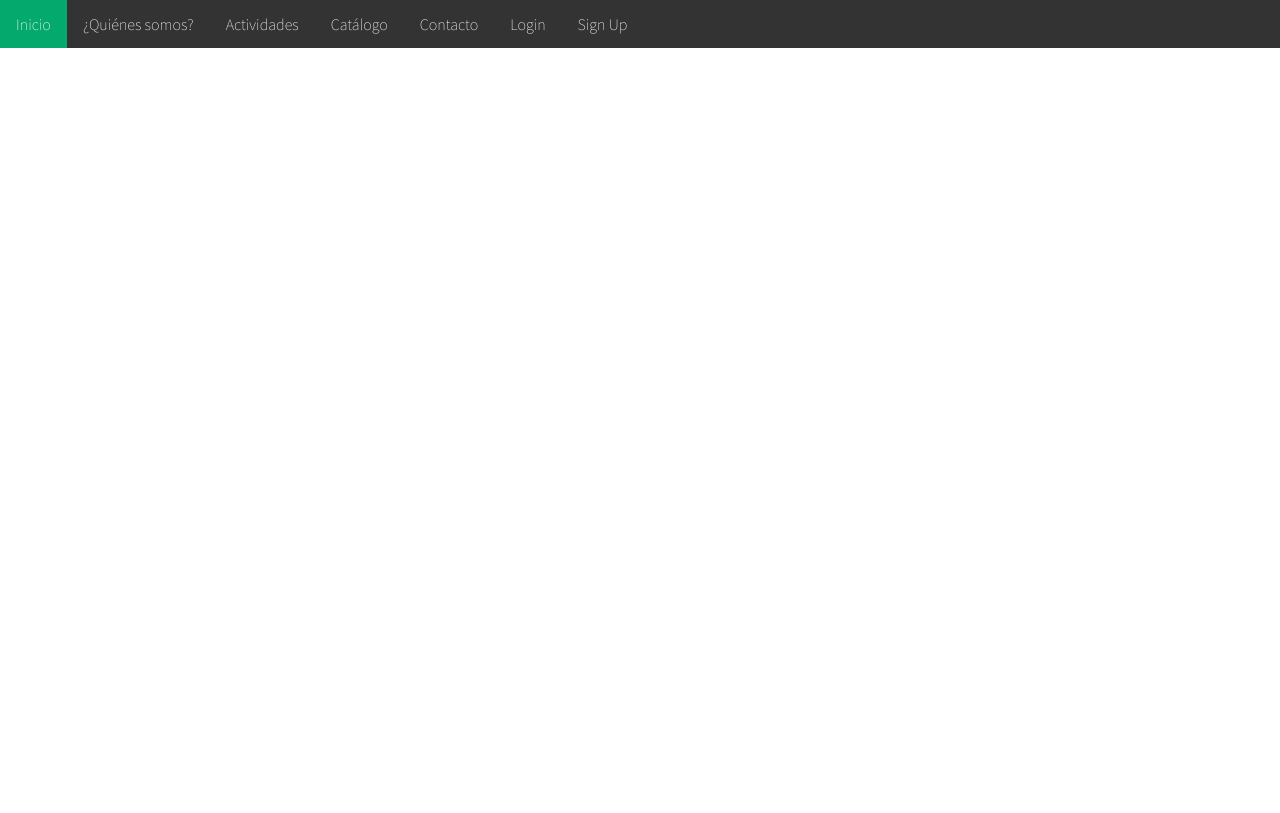
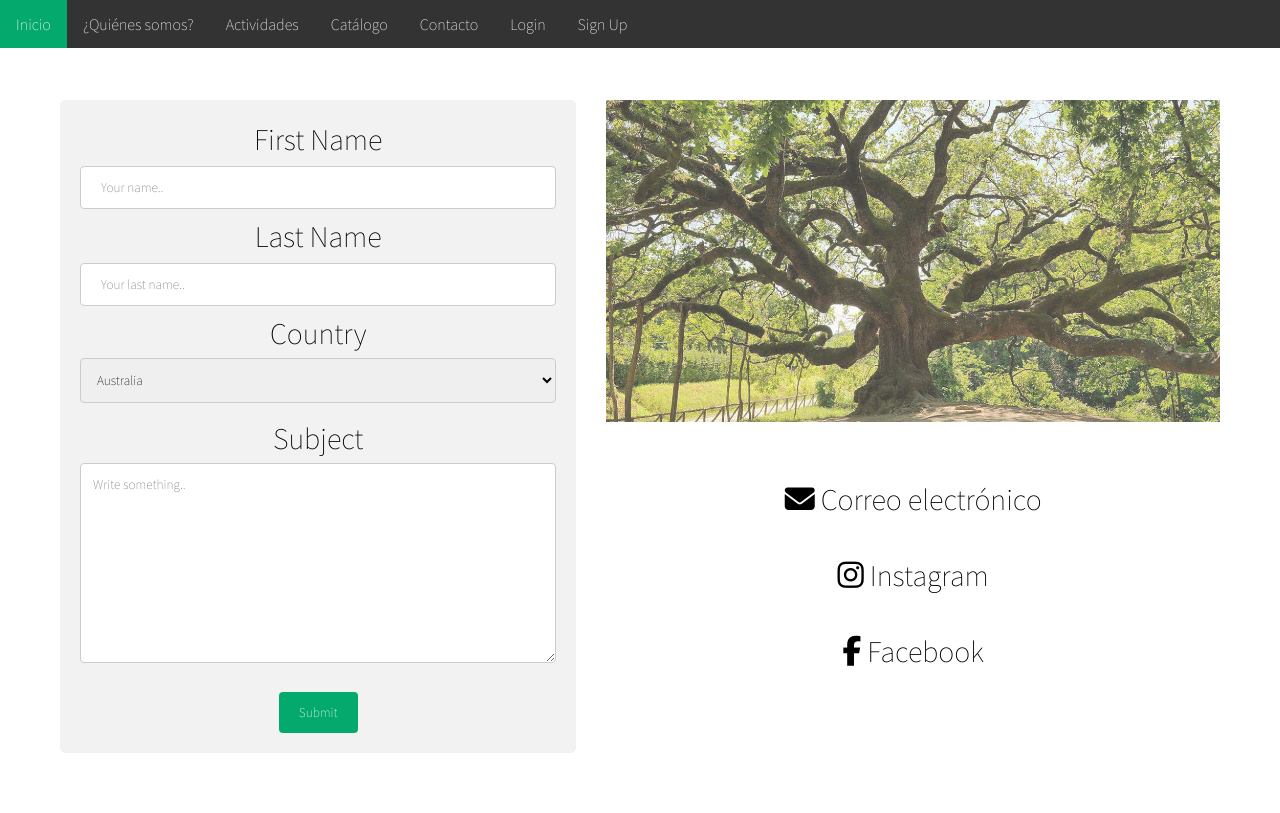
Before and after one commit to Esen-Q1-2022-Prog-Interfaz/grupo03-proyecto-final, a Flask app: page /contact in a window 1280 px wide. Before the commit the page ends 48 px from the top, so only its background shows below. Run offline with Flask 2, Linux system fonts and the light colour scheme; some libraries are stand-ins or nearby versions; some web fonts are replaced.

Commit message:
created contact page

```diff
--- a/static/css/styleMain.css
+++ b/static/css/styleMain.css
@@ -25,6 +25,10 @@
 
 li {
     float: left;
+}
+a{
+    text-decoration: none;
+    color: black;
 }
 
 li a {
@@ -344,11 +348,61 @@
 
 
 /* CONTACTO */
+.contact {
+    margin: 50px;
+    display: grid;
+    grid-template-columns: auto auto ;
+    gap: 30px;
+    background-color: white;
+    padding: 10px;
+}
+
+.contact > div {
+    background-color: f1f1f1;
+    text-align: center;
+    font-size: 30px;
+}
+
+.iconos {
+    margin: 50px;
+}
+
+input[type=text], select, textarea {
+    width: 100%;
+    padding: 12px;
+    border: 1px solid #ccc;
+    border-radius: 4px;
+    box-sizing: border-box;
+    margin-top: 6px;
+    margin-bottom: 16px;
+    resize: vertical;
+}
+
+input[type=submit] {
+    background-color: #04AA6D;
+    color: white;
+    padding: 12px 20px;
+    border: none;
+    border-radius: 4px;
+    cursor: pointer;
+}
+
+input[type=submit]:hover {
+    background-color: #45a049;
+}
+
+.contact-info {
+    border-radius: 5px;
+    background-color: #f2f2f2;
+    padding: 20px;
+}
+
+
+
 
 
 
 /* LOGIN AND REGISTER */
-
 
 /* Full-width input fields */
 input[type=text], input[type=password] {
--- a/templates/main/contact.html
+++ b/templates/main/contact.html
@@ -5,4 +5,43 @@
 {% block contents %}
 <h1>Contacto</h1>
 
+<div class="contact">
+
+    <div class="contact-info">
+        <form action="/action_page.php">
+            <label for="fname">First Name</label>
+            <input type="text" id="fname" name="firstname" placeholder="Your name..">
+
+            <label for="lname">Last Name</label>
+            <input type="text" id="lname" name="lastname" placeholder="Your last name..">
+
+            <label for="country">Country</label>
+            <select id="country" name="country">
+                <option value="australia">Australia</option>
+                <option value="canada">Canada</option>
+                <option value="usa">USA</option>
+            </select>
+
+            <label for="subject">Subject</label>
+            <textarea id="subject" name="subject" placeholder="Write something.." style="height:200px"></textarea>
+
+            <input type="submit" value="Submit">
+        </form>
+    </div>
+
+    <div>
+        <img src="../../static/media/fotoInicio.jpg" alt="">
+        <div class="iconos">
+            <i class="fa-solid fa-envelope"></i>
+            <a class="icon" href="mailto: raicesesen@gmail.com">Correo electrónico</a><br><br>
+            <i class="fa-brands fa-instagram"></i>
+            <a class="icon" href="https://www.instagram.com/raices.esen/?hl=es-la">Instagram</a><br><br>
+            <i class="fa-brands fa-facebook-f"></i>
+            <a class="icon" href="">Facebook</a>
+        </div>
+    </div>
+
+</div>
+
+
 {% endblock %}
```
